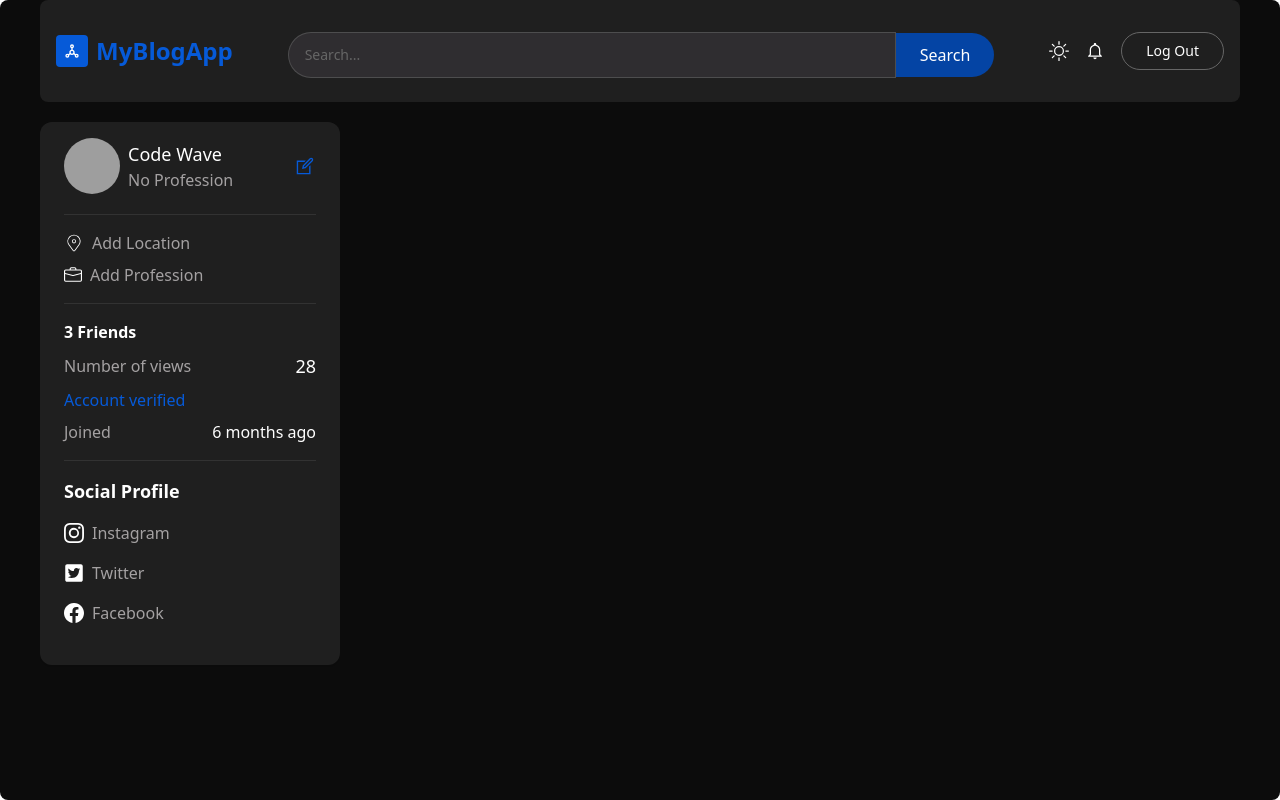
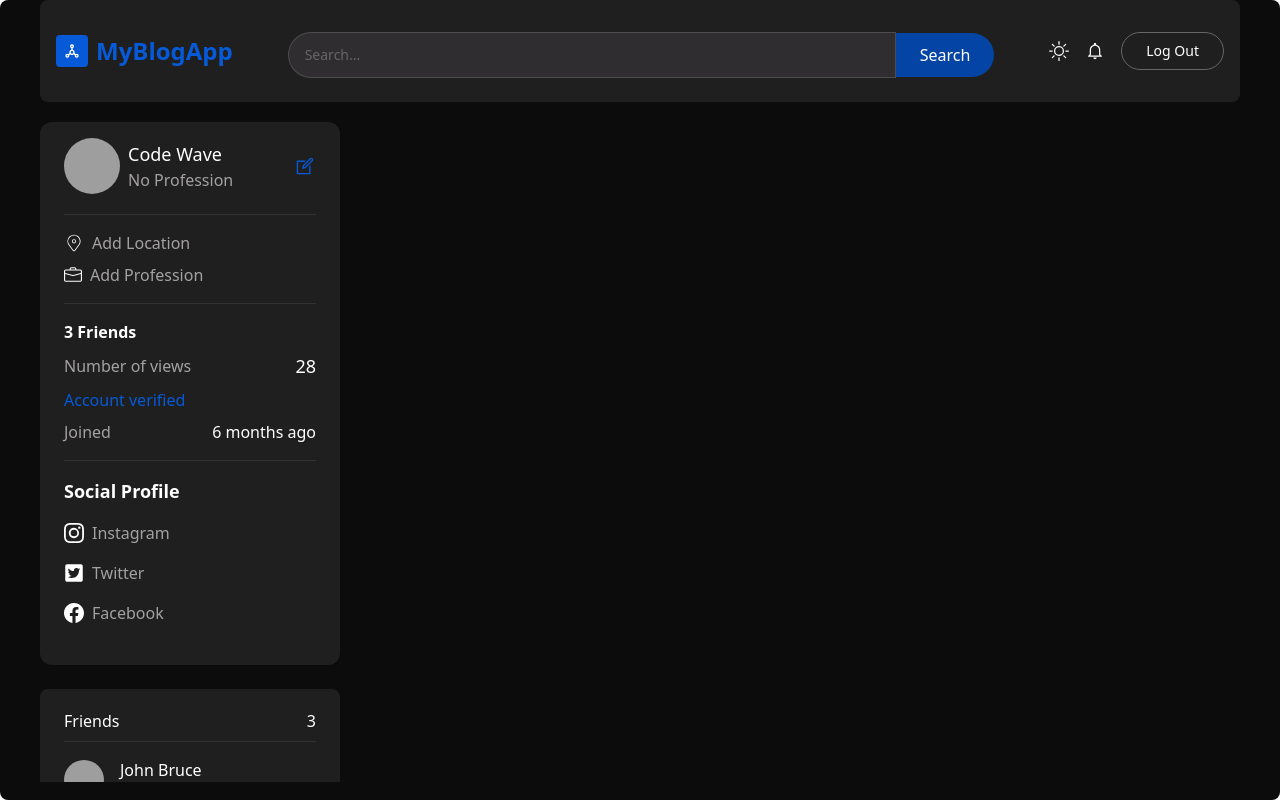
Before and after one commit to BorisLabianca/socialmedia-yt-app-front, a React (Vite) app: page / in a window 1280 px wide. Built offline with nearby package versions, Linux system fonts and the light colour scheme; grey boxes are pictures that could not be loaded.

Commit message:
created friends card component

```diff
--- /dev/null
+++ b/src/components/FriendsCard.jsx
@@ -0,0 +1,42 @@
+import { Link } from "react-router-dom";
+import { noProfile } from "../assets";
+
+const FriendsCard = ({ friends }) => {
+  return (
+    <div>
+      <div className="w-full bg-primary shadow-sm rounded-lg px-6 py-5">
+        <div className="flex items-center justify-between text-ascent-1 pb-2 border-b border-[#66666645]">
+          <span>Friends</span>
+          <span>{friends?.length}</span>
+        </div>
+        <div className="w-full flex flex-col gap-4 pt-4">
+          {friends?.map((friend) => {
+            return (
+              <Link
+                key={friend._id}
+                to={`/profile/${friend?._id}`}
+                className="w-full flex gap-4 items-center cursor-pointer"
+              >
+                <img
+                  src={friend?.profileUrl || noProfile}
+                  alt={`${friend?.firstName} ${friend?.lastName} avatar`}
+                  className="w-10 h-10 object-cover rounded-full"
+                />
+                <div className="flex-1">
+                  <p className="text-base font-medium text-ascent-1">
+                    {friend?.firstName} {friend?.lastName}
+                  </p>
+                  <p className="text-sm text-ascent-2">
+                    {friend?.profession || "Profession not set"}
+                  </p>
+                </div>
+              </Link>
+            );
+          })}
+        </div>
+      </div>
+    </div>
+  );
+};
+
+export default FriendsCard;
--- a/src/components/index.js
+++ b/src/components/index.js
@@ -3,5 +3,6 @@
 import CustomButton from "./CustomButton";
 import ProfileCard from "./ProfileCard";
 import TopBar from "./TopBar";
+import FriendsCard from "./FriendsCard";
 
-export { TextInput, Loading, CustomButton, ProfileCard, TopBar };
+export { TextInput, Loading, CustomButton, ProfileCard, TopBar, FriendsCard };
--- a/src/pages/Home.jsx
+++ b/src/pages/Home.jsx
@@ -1,5 +1,5 @@
 import { useSelector } from "react-redux";
-import { ProfileCard, TopBar } from "../components";
+import { FriendsCard, ProfileCard, TopBar } from "../components";
 
 const Home = () => {
   const { user } = useSelector((store) => store.user);
@@ -11,6 +11,7 @@
         {/* LEFT */}
         <div className="hidden w-1/3 lg:w-1/4 h-full md:flex flex-col gap-6 overflow-y-auto">
           <ProfileCard user={user} />
+          <FriendsCard friends={user?.friends} />
         </div>
         {/* CENTER */}
         <div></div>
```
